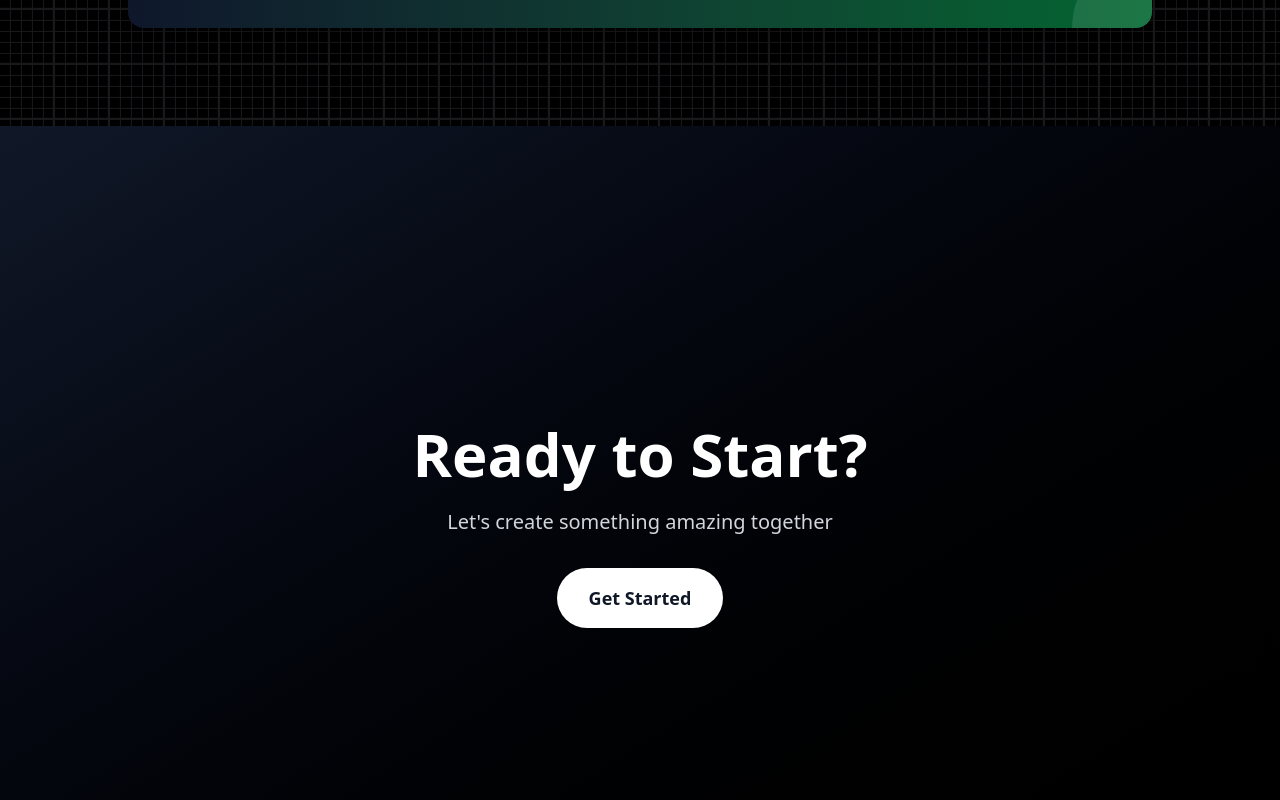
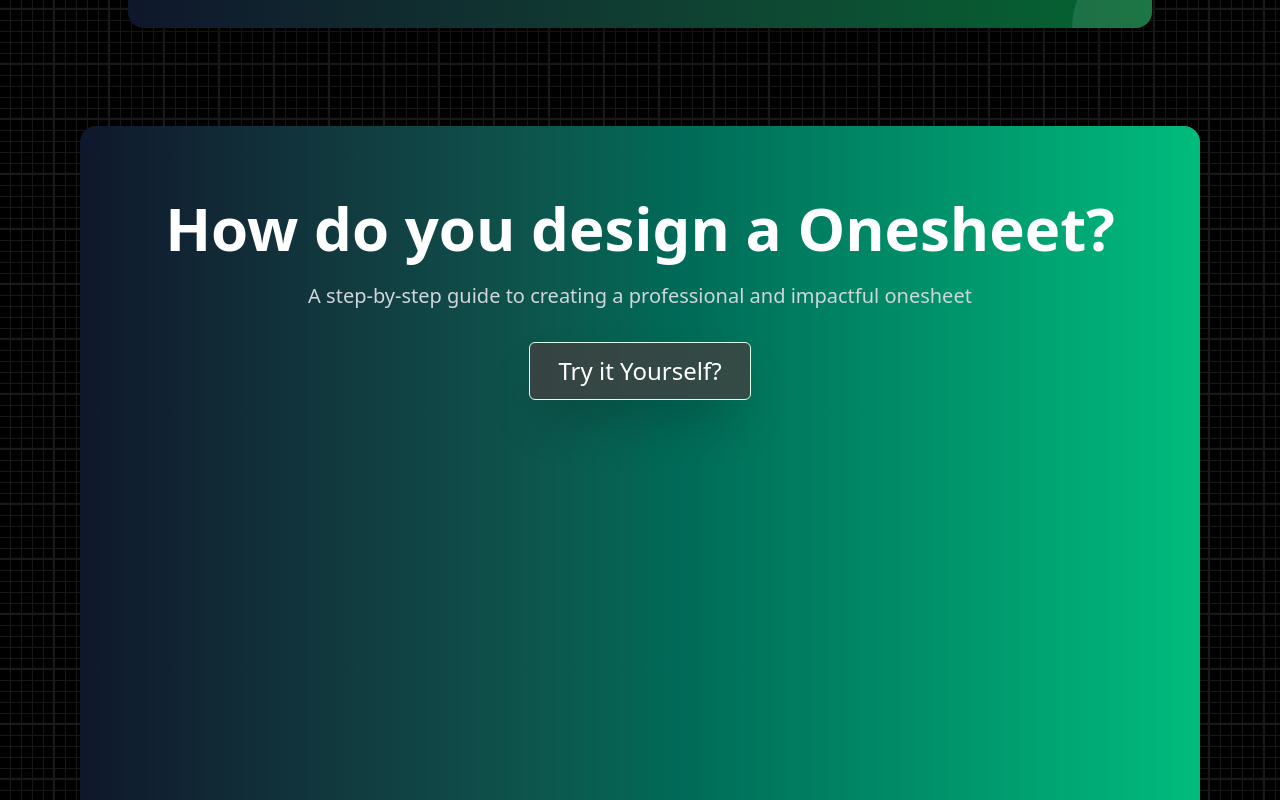
Before and after one commit to thegeekyb0y/musichikehde, a React (Vite) app: page / in a window 1280 px wide. Shown: the part 3400-4200 px from the top of the page. Built offline with nearby package versions, Linux system fonts and the light colour scheme.

Commit message:
Improved Scroll Behaviour and fixed glitches

```diff
--- /dev/null
+++ b/lib/utils.ts
@@ -0,0 +1,9 @@
+import { clsx } from "clsx";
+import { twMerge } from "tailwind-merge";
+
+/**
+ * @typedef {(...inputs: any[]) => string} cn
+ */
+export function cn(...inputs: any[]): string {
+  return twMerge(clsx(inputs));
+}
--- a/package.json
+++ b/package.json
@@ -10,10 +10,14 @@
     "preview": "vite preview"
   },
   "dependencies": {
+    "@tabler/icons-react": "^3.34.0",
     "@tailwindcss/vite": "^4.1.11",
+    "clsx": "^2.1.1",
     "lucide-react": "^0.525.0",
+    "motion": "^12.23.3",
     "react": "^19.1.0",
     "react-dom": "^19.1.0",
+    "tailwind-merge": "^3.3.1",
     "tailwindcss": "^4.1.11"
   },
   "devDependencies": {
@@ -25,6 +29,7 @@
     "eslint-plugin-react-hooks": "^5.2.0",
     "eslint-plugin-react-refresh": "^0.4.20",
     "globals": "^16.3.0",
+    "typescript": "^5.8.3",
     "vite": "^7.0.3"
   }
 }
--- a/src/App.jsx
+++ b/src/App.jsx
@@ -1,6 +1,7 @@
 import "./App.css";
 import { Header } from "./components/Header";
 import HeroSec from "./components/HeroSec";
+import { HowtoSec } from "./components/HowtoSec";
 import StackingCards from "./components/StackedCards";
 
 function App() {
@@ -17,6 +18,7 @@ function App() {
       <Header />
       <HeroSec />
       <StackingCards />
+      <HowtoSec />
     </div>
   );
 }
--- a/src/components/Header.jsx
+++ b/src/components/Header.jsx
@@ -1,11 +1,13 @@
 import React, { useState } from "react";
 import { AudioLines, Menu, X } from "lucide-react";
+import useScrollReveal from "../hooks/useScrollReveal";
 
 export const Header = () => {
   const [isMobileMenuOpen, setIsMobileMenuOpen] = useState(false);
+  useScrollReveal();
 
   return (
-    <div className=" bg-stone-600/65 border-2 border-color3 h-16 p-2 mt-4 lg:mx-26 flex gap-2 mx-4 fixed top-0 left-0 right-0 z-50 backdrop-blur-md rounded-xl text-amber-50">
+    <div className=" bg-stone-600/65 border-2 scroll-reveal opacity-0 transition-all duration-1500 border-color3 h-16 p-2 mt-4 lg:mx-26 flex gap-2 mx-4 fixed top-0 left-0 right-0 z-50 backdrop-blur-md rounded-xl text-amber-50">
       <div className="ml-4 cursor-pointer self-center shrink-0">
         <AudioLines />
       </div>
--- a/src/components/HeroSec.jsx
+++ b/src/components/HeroSec.jsx
@@ -1,9 +1,11 @@
 import { Verified } from "lucide-react";
 import React from "react";
+import useScrollReveal from "../hooks/useScrollReveal";
 
 const HeroSec = () => {
+  useScrollReveal();
   return (
-    <div className="relative">
+    <div className="relative scroll-reveal opacity-0 -translate-y-8 transition-all duration-1500">
       <div className="flex mt-12 md:mt-16 gap-2 justify-center px-4 py-2 xs:mx-auto mx-2 bg-gradient-to-r from-gray-500 via-green-500 to-emerald-400 rounded-xl w-fit border-2 border-green-500 ">
         <div className="self-center">
           <Verified size={16} color="white" />
--- /dev/null
+++ b/src/components/HowtoSec.jsx
@@ -0,0 +1,28 @@
+import React from "react";
+import useScrollReveal from "../hooks/useScrollReveal";
+
+export const HowtoSec = () => {
+  useScrollReveal();
+  return (
+    <div className="rounded-2xl scroll-reveal opacity-0 -translate-y-8 transition-all duration-1500 md:mx-20 mx-2 p-8 bg-gradient-to-r from-slate-900 to-emerald-500 ">
+      <section className="h-screen md:mt-10 mt-80 flex  justify-center text-white">
+        <div className="text-center">
+          <h2 className="text-4xl md:text-6xl font-bold mb-6">
+            How do you design a Onesheet?
+          </h2>
+          <p className="text-xl text-gray-300 mb-8 max-w-2xl mx-auto">
+            A step-by-step guide to creating a professional and impactful
+            onesheet
+          </p>
+          <div className="text-center mt-6">
+            <button className="relative overflow-hidden border border-green-100 bg-neutral-700/80 px-3 cursor-pointer text-white shadow-2xl transition-all before:absolute before:bottom-0 before:left-0 before:top-0 before:z-0 before:h-full before:w-0 before:bg-green-500 before:transition-all before:duration-500 hover:text-white hover:shadow-green-500 hover:before:left-0 hover:before:w-full text-center rounded-md py-1">
+              <div className="relative z-10 px-4 py-2 text-2xl">
+                Try it Yourself?
+              </div>
+            </button>
+          </div>
+        </div>
+      </section>
+    </div>
+  );
+};
--- a/src/components/StackedCards.jsx
+++ b/src/components/StackedCards.jsx
@@ -1,10 +1,12 @@
 import React, { useEffect, useRef, useState } from "react";
 import { cards } from "../data/cards";
 import Card from "./Card";
+import useScrollReveal from "../hooks/useScrollReveal";
 
 const StackingCards = () => {
   const cardsRef = useRef([]);
   const [cardHeight, setCardHeight] = useState(0);
+  useScrollReveal();
 
   useEffect(() => {
     if (cardsRef.current[0]) {
@@ -15,7 +17,7 @@ const StackingCards = () => {
   return (
     <>
       {/* Hero */}
-      <section className="flex justify-center text-white">
+      <section className="flex justify-center text-white scroll-reveal opacity-0 translate-y-8 transition-all duration-1500">
         <header className="text-center">
           <h1 className="text-3xl md:text-5xl font-bold mb-2 md:mb-6">
             What can you do with your Onesheet?
@@ -28,7 +30,7 @@ const StackingCards = () => {
       </section>
 
       {/* Stacking section */}
-      <section className="relative">
+      <section className="relative  ">
         {cards.map((card, i) => (
           <div
             key={card.id}
@@ -40,21 +42,6 @@ const StackingCards = () => {
           </div>
         ))}
       </section>
-
-      {/* CTA */}
-      <section className="h-screen flex items-center justify-center bg-gradient-to-br from-gray-900 to-black text-white">
-        <div className="text-center">
-          <h2 className="text-4xl md:text-6xl font-bold mb-6">
-            Ready to Start?
-          </h2>
-          <p className="text-xl text-gray-300 mb-8 max-w-2xl mx-auto">
-            Let's create something amazing together
-          </p>
-          <button className="bg-white text-gray-900 px-8 py-4 rounded-full font-semibold text-lg hover:bg-gray-100 transition-colors duration-300">
-            Get Started
-          </button>
-        </div>
-      </section>
     </>
   );
 };
--- /dev/null
+++ b/src/hooks/useScrollReveal.js
@@ -0,0 +1,29 @@
+
+import { useEffect } from "react";
+
+export default function useScrollReveal(selector = ".scroll-reveal", options = {}) {
+  useEffect(() => {
+    const observer = new IntersectionObserver(
+      (entries) => {
+        entries.forEach((entry) => {
+          if (entry.isIntersecting) {
+            entry.target.classList.add("opacity-100", "translate-y-0");
+            entry.target.classList.remove("opacity-0", "translate-y-8");
+            observer.unobserve(entry.target); // Remove if you want only once
+          }
+        });
+      },
+      {
+        threshold: 0.1,
+        ...options,
+      }
+    );
+
+    const targets = document.querySelectorAll(selector);
+    targets.forEach((el) => observer.observe(el));
+
+    return () => {
+      targets.forEach((el) => observer.unobserve(el));
+    };
+  }, [selector, options]);
+}
```
Also changed, not shown: 1 other file (tests, documents, lock files or other folders).
